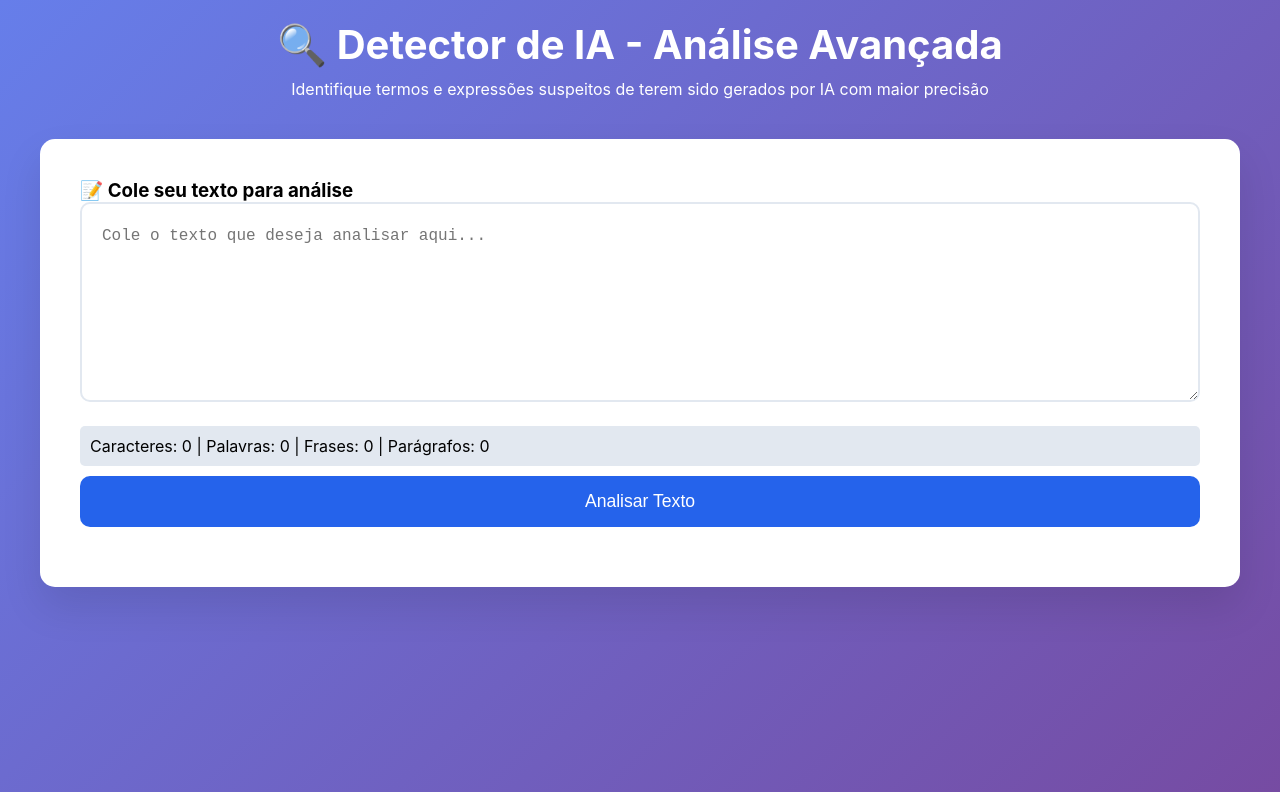
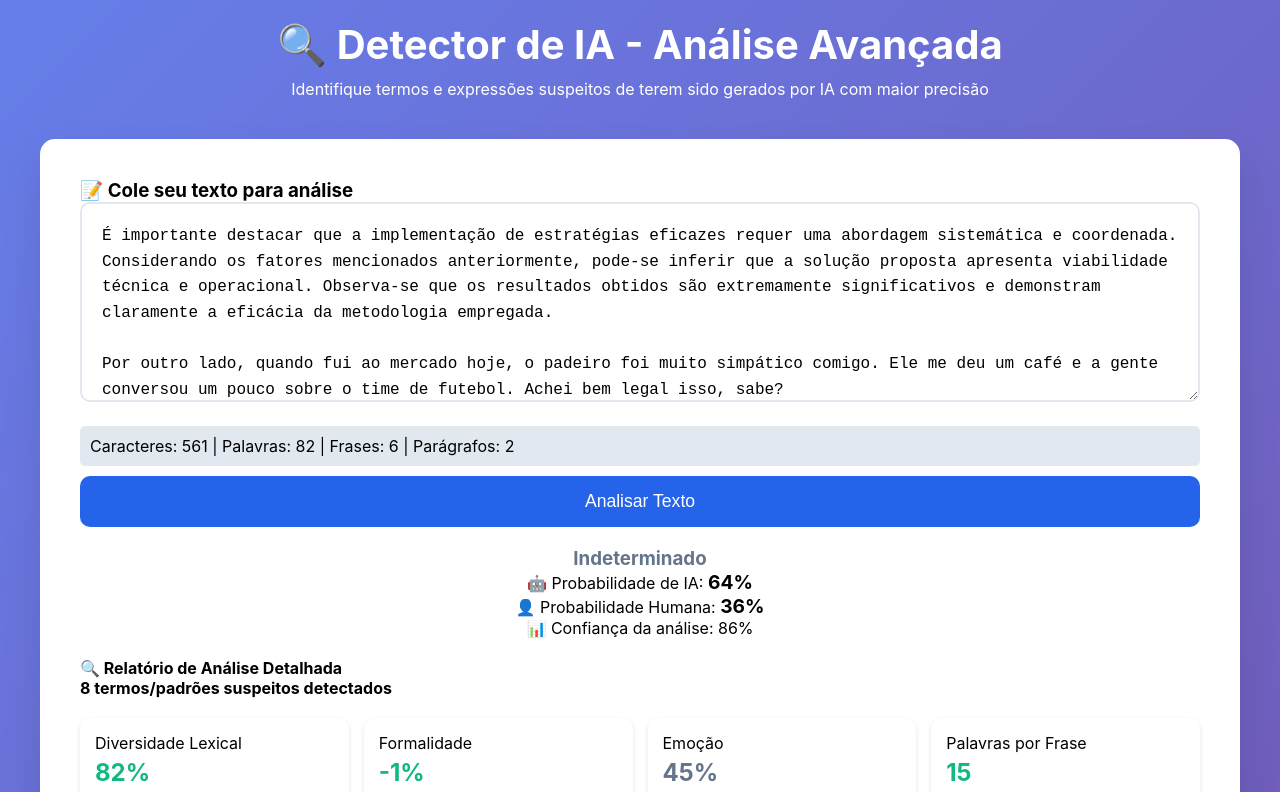
Before and after one commit to 3rickCavalcante/detector-IA-detalhado-html, a plain HTML site: page index.html in a window 1280 px wide. Both pictures are taken after a click on the button "Analisar Texto". Shown: the top 792 px of the page. Drawn offline with Linux system fonts and the light colour scheme.

Commit message:
Update index.html

```diff
--- a/index.html
+++ b/index.html
@@ -775,4 +775,75 @@
 
         // Event listeners
         document.getElementById('textInput').addEventListener('input', function() {
-            const
+            const text = this.value;
+            const chars = text.length;
+            const words = text.trim() ? text.trim().split(/\s+/).length : 0;
+            const sentences = text.split(/[.!?]+/).length - 1;
+            const paragraphs = text.split(/\n\s*\n/).filter(p => p.trim()).length;
+            document.getElementById('textStats').innerHTML =
+                `Caracteres: ${chars} | Palavras: ${words} | Frases: ${sentences} | Parágrafos: ${paragraphs}`;
+        });
+
+        document.getElementById('analyzeBtn').addEventListener('click', function() {
+            const text = document.getElementById('textInput').value.trim();
+            const resultDiv = document.getElementById('result');
+            const button = document.getElementById('analyzeBtn');
+
+            if (text.length < 20) {
+                resultDiv.innerHTML = '<p style="color: red;">⚠️ Texto muito curto (mínimo 20 caracteres)</p>';
+                return;
+            }
+
+            button.disabled = true;
+            button.textContent = 'Analisando...';
+            resultDiv.innerHTML = '<p>⏳ Analisando texto e identificando padrões suspeitos...</p>';
+
+            // Simular processamento assíncrono
+            setTimeout(() => {
+                try {
+                    const result = detectarIA(text);
+                    const aiProb = Math.round(result.ai_probability * 100);
+                    const humanProb = Math.round(result.human_probability * 100);
+                    const confidence = Math.round(result.confidence * 100);
+
+                    let color = '#64748b';
+                    let veredito = 'Indeterminado';
+                    if (aiProb > 70) {
+                        color = '#ef4444';
+                        veredito = 'Provavelmente IA';
+                    } else if (humanProb > 70) {
+                        color = '#10b981';
+                        veredito = 'Provavelmente Humano';
+                    }
+
+                    let relatorioHTML = gerarRelatorioDetalhado(result);
+
+                    resultDiv.innerHTML = `
+                        <div style="text-align: center; margin-bottom: 20px;">
+                            <h3 style="color: ${color}">${veredito}</h3>
+                            <p>🤖 Probabilidade de IA: <strong style="font-size: 1.2em;">${aiProb}%</strong></p>
+                            <p>👤 Probabilidade Humana: <strong style="font-size: 1.2em;">${humanProb}%</strong></p>
+                            <p>📊 Confiança da análise: ${confidence}%</p>
+                        </div>
+                        ${relatorioHTML}
+                    `;
+                } catch (error) {
+                    console.error("Erro:", error);
+                    resultDiv.innerHTML = '<p style="color: red;">❌ Erro na análise. Tente novamente.</p>';
+                } finally {
+                    button.disabled = false;
+                    button.textContent = 'Analisar Texto';
+                }
+            }, 1000);
+        });
+
+        // Texto de exemplo
+        document.getElementById('textInput').value = `É importante destacar que a implementação de estratégias eficazes requer uma abordagem sistemática e coordenada. Considerando os fatores mencionados anteriormente, pode-se inferir que a solução proposta apresenta viabilidade técnica e operacional. Observa-se que os resultados obtidos são extremamente significativos e demonstram claramente a eficácia da metodologia empregada.
+
+Por outro lado, quando fui ao mercado hoje, o padeiro foi muito simpático comigo. Ele me deu um café e a gente conversou um pouco sobre o time de futebol. Achei bem legal isso, sabe?`;
+
+        // Atualizar estatísticas iniciais
+        document.getElementById('textInput').dispatchEvent(new Event('input'));
+    </script>
+</body>
+</html>
```
